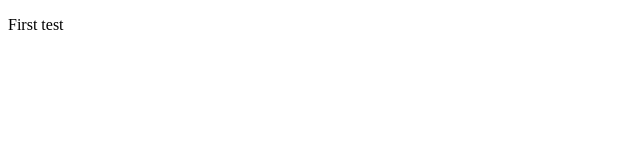
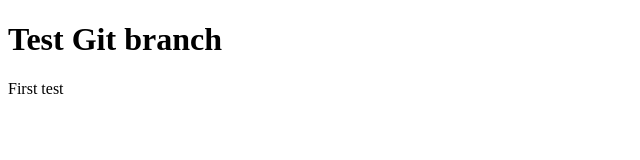
Before and after one commit to GhostCodeur/testBranch, a plain HTML site: page index.html in a window 1280 px wide. Shown: the whole page, without its empty margins (0-640 px from the left). Drawn offline with Linux system fonts and the light colour scheme.

Commit message:
ajout titre

```diff
--- a/index.html
+++ b/index.html
@@ -5,6 +5,7 @@
     <title>Test</title>
   </head>
   <body>
+    <h1>Test Git branch</h1>
     <p>First test</p>
   </body>
 </html>
```
